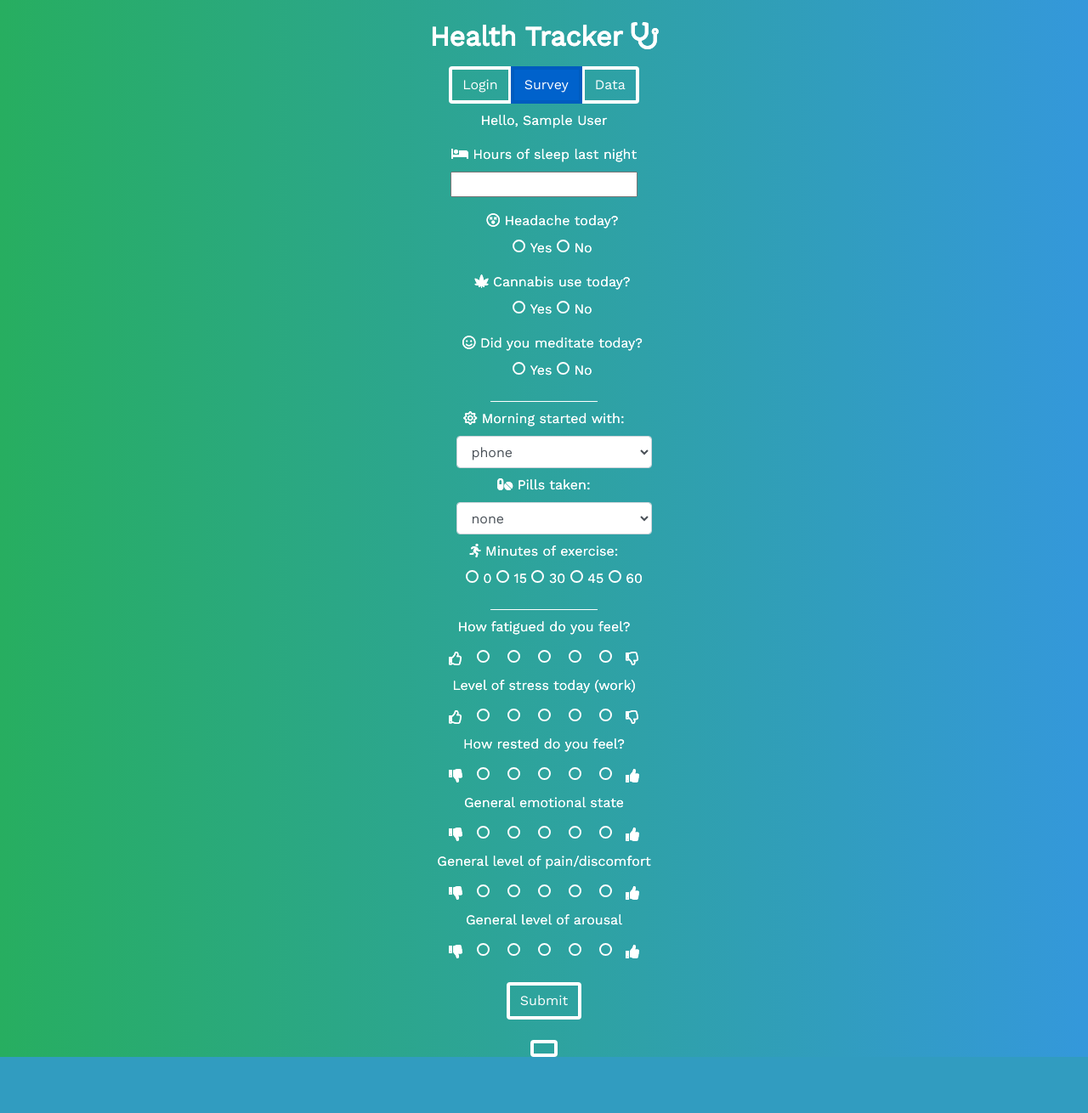
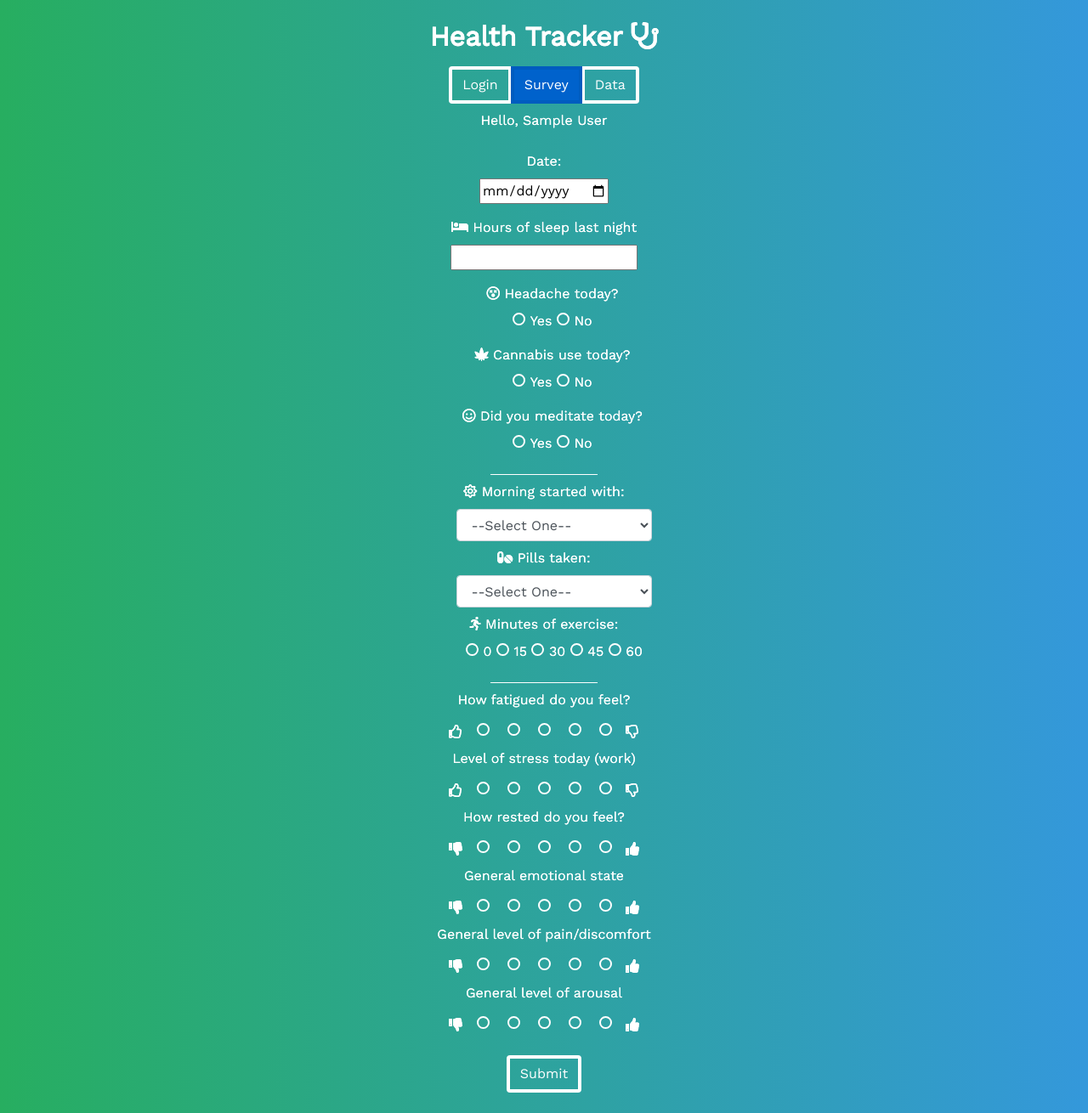
Before and after one commit to peter-amerkhanian/health_tracker, a Flask app: page /survey in a window 1280 px wide. Shown: the whole page at 85% size. Before the commit the page ends 1244 px from the top, so only its background shows below. Run offline with Flask 2, Linux system fonts and the light colour scheme; the visitor is signed in with stand-in values (Sample User, id 1); some libraries are stand-ins or nearby versions.

Commit message:
added a date field

```diff
--- a/health_tracker/forms.py
+++ b/health_tracker/forms.py
@@ -1,9 +1,15 @@
 from flask_wtf import FlaskForm
-from wtforms import IntegerField, SubmitField, RadioField, StringField, SelectField
+from wtforms import IntegerField, SubmitField, RadioField, StringField, SelectField, DateField
 from wtforms.validators import DataRequired, Length, Email, ValidationError
 
 
 class HealthForm(FlaskForm):
+
+    def validate_scroll(form, field):
+        if field.data == 0:
+            raise ValidationError('Please fill out all fields')
+
+    date = DateField('Date:', validators=[DataRequired()])
     hours_of_sleep = IntegerField('Hours of sleep',
                                   validators=[DataRequired()],
                                   render_kw={"placeholder": ""})
@@ -69,20 +75,21 @@ class HealthForm(FlaskForm):
                                    ('no', 'No')],
                           validators=[DataRequired()])
     morning = SelectField("Morning started with:",
-                          choices=[('looking at phone', 'phone'),
+                          choices=[(0, '--Select One--'),
+                                   ('looking at phone', 'phone'),
                                    ('exercise', 'exercise'),
                                    ('meditation', 'meditation'),
                                    ('work', 'work'),
                                    ('breakfast', 'breakfast')],
-                          validators=[DataRequired()])
+                          validators=[DataRequired(), validate_scroll])
     pills = SelectField("Pills taken:",
                         choices=[
+                            (0, '--Select One--'),
                             ('none', 'none'),
                             ('Xanax', 'Xanax'),
                             ('painkiller', 'painkiller'),
                             ('sleeping pill', 'sleeping pill')],
-                        validators=[DataRequired()])
-
+                        validators=[DataRequired(), validate_scroll])
     submit = SubmitField('Submit')
 
 
@@ -90,6 +97,5 @@ class LoginForm(FlaskForm):
     def validate_name(form, field):
         if field.data.lower() not in ['peter', 'tate', 'zarlasht', 'test']:
             raise ValidationError('Sorry, you do not have an account with health tracker.')
-
     name = StringField('Your first name', validators=[DataRequired(), validate_name])
     submit = SubmitField('Submit')
--- a/health_tracker/routes.py
+++ b/health_tracker/routes.py
@@ -1,4 +1,4 @@
-from flask import render_template, session, url_for, redirect, send_from_directory
+from flask import render_template, session, url_for, redirect, send_from_directory, flash, request
 from health_tracker import app, db
 from health_tracker.forms import HealthForm, LoginForm
 from health_tracker.models import Entry
@@ -27,6 +27,7 @@ def survey():
     form = HealthForm()
     if form.validate_on_submit():
         entry = Entry(name=session['name'],
+                      date=form.date.data,
                       hours_of_sleep=form.hours_of_sleep.data,
                       rest=form.rest.data,
                       fatigue=form.fatigue.data,
@@ -36,15 +37,16 @@ def survey():
                       emotion=form.emotion.data,
                       comfort=form.comfort.data,
                       arousal=form.arousal.data,
-                      date=datetime.datetime.today(),
                       headache=form.headache.data,
                       cannabis=form.cannabis.data,
                       morning=form.morning.data
                       )
+        print(entry)
         db.session.add(entry)
         db.session.commit()
         return render_template('thank_you.html', name=name.title())
     else:
+        flash("Error: Missing fields")
         return render_template('survey.html', name=name.title(), form=form)
 
 
--- a/health_tracker/templates/survey.html
+++ b/health_tracker/templates/survey.html
@@ -5,18 +5,23 @@
 <a class="btn btn-primary" href="{{ url_for('data') }}">Data</a>
 {% endblock navbar %}
 {% block content %}
-<div class="mt-2 mb-2">
+<div class="mt-2 mb-3">
     Hello, {{ name }}
 </div>
 <div id="#myPage" class="mb-5" style="">
+
     <form method="POST" action="" class="m-2">
         {{ form.hidden_tag() }}
+
+        {{ form.date.label }}
+        <div class="form-group">
+            {{ form.date(type="date") }}
+        </div>
 
         <i class="fas fa-bed"></i>
         {{ form.hours_of_sleep.label }} last night
         <div class="form-group">
             {{ form.hours_of_sleep() }}
-
         </div>
 
         <div class="form-check">
@@ -42,21 +47,21 @@
 
         <hr class="my-2">
 
-                <div><i class="far fa-sun"></i> {{ form.morning.label }} </div>
+        <div><i class="far fa-sun"></i> {{ form.morning.label }}</div>
         <div class="custom-control custom-radio mb-2" style="display: block;" role="group" data-toggle="buttons">
             <tr>
                 <td>{{ form.morning(class_="form-control") }}</td>
             </tr>
         </div>
 
-                <div><i class="fas fa-pills"></i> {{ form.pills.label }} </div>
+        <div><i class="fas fa-pills"></i> {{ form.pills.label }}</div>
         <div class="custom-control custom-radio mb-2" style="display: block;" role="group" data-toggle="buttons">
             <tr>
                 <td>{{ form.pills(class_="form-control") }}</td>
             </tr>
         </div>
 
-                <div><i class="fas fa-running"></i> {{ form.exercise.label }} </div>
+        <div><i class="fas fa-running"></i> {{ form.exercise.label }}</div>
         <div class="custom-control custom-radio" role="group" data-toggle="buttons">
             {% for choice in form.exercise %}
             <label class="">{{ choice }} {{ choice.label }} </label>
@@ -65,7 +70,7 @@
 
         <hr class="my-2">
 
-                <div>{{ form.fatigue.label }} </div>
+        <div>{{ form.fatigue.label }}</div>
         <i class="far fa-thumbs-up"></i>
         <div class="btn-group btn-group-sm" role="group" data-toggle="buttons">
             {% for choice in form.fatigue %}
@@ -74,7 +79,7 @@
         </div>
         <i class="far fa-thumbs-down"></i>
 
-                <div>{{ form.stress.label }} </div>
+        <div>{{ form.stress.label }}</div>
         <i class="far fa-thumbs-up"></i>
         <div class="btn-group btn-group-sm" role="group" data-toggle="buttons">
             {% for choice in form.stress %}
@@ -84,7 +89,7 @@
         <i class="far fa-thumbs-down"></i>
 
 
-                <div>{{ form.rest.label }} </div>
+        <div>{{ form.rest.label }}</div>
         <i class="fas fa-thumbs-down"></i>
         <div class="btn-group btn-group-sm" role="group" data-toggle="buttons">
             {% for choice in form.rest %}
@@ -94,7 +99,7 @@
         <i class="fas fa-thumbs-up"></i>
 
 
-                <div>{{ form.emotion.label }} </div>
+        <div>{{ form.emotion.label }}</div>
         <i class="fas fa-thumbs-down"></i>
         <div class="btn-group btn-group-sm" role="group" data-toggle="buttons">
             {% for choice in form.emotion %}
@@ -125,9 +130,6 @@
             {{ form.submit(class="btn btn-primary mt-3 mb-2 mx-1") }}
         </div>
     </form>
-    <a class="btn btn-primary" href="#myPage" title="To Top">
-                <span class="glyphicon glyphicon-chevron-up"></span>
-            </a>
 
 </div>
 <script>
@@ -156,5 +158,6 @@
     } // End if
   });
 })
+
 </script>
 {% endblock content %}
--- a/health_tracker/uploads/peter_data_2019.csv
+++ b/health_tracker/uploads/peter_data_2019.csv
@@ -1,2 +1,8 @@
 ,headache,id,comfort,arousal,cannabis,date,emotion,exercise,fatigue,meditation,morning,hours_of_sleep
 0,yes,1,1,5,yes,2019-08-27 18:35:47.686090,1,0,5,yes,meditation,1
+1,no,2,3,3,yes,2019-09-03 08:43:35.453687,3,45,5,no,looking at phone,12
+2,no,3,3,3,yes,2019-09-03 08:44:05.086634,3,45,5,no,looking at phone,12
+3,no,4,3,3,yes,2019-09-03 08:45:23.354719,2,30,3,no,looking at phone,12
+4,no,5,3,3,yes,2019-09-03 08:45:44.276944,2,30,3,no,looking at phone,12
+5,no,6,3,5,yes,2019-09-03 08:46:43.756744,2,30,2,no,meditation,12
+6,no,7,4,3,yes,2019-09-03 00:00:00.000000,2,45,2,no,looking at phone,12
```
Also changed, not shown: health_tracker/templates/data.html (+7 -0 lines), health_tracker/templates/thank_you.html (+8 -1 lines), 1 other file. Lines whose indentation alone changed are shown as unchanged.
